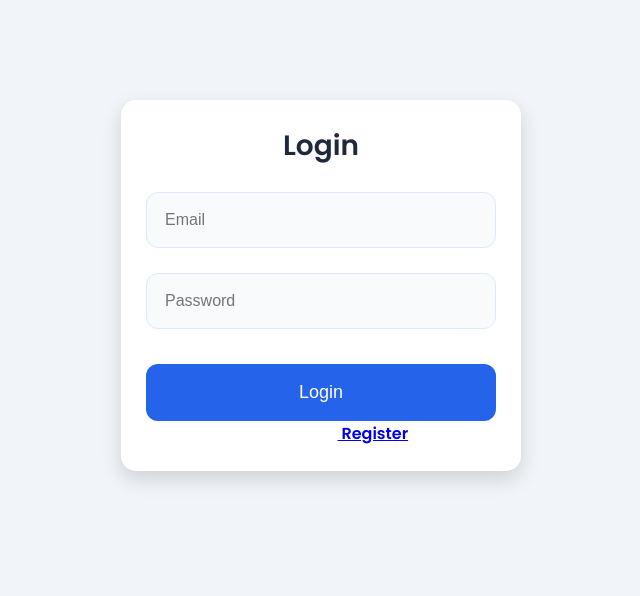
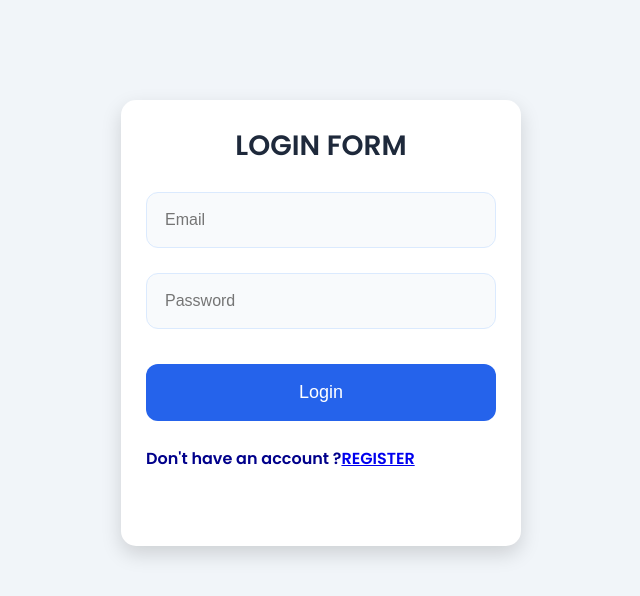
Before and after one commit to atchayak-2802/intern-main-project, a React app in the folder frontend/: page / in a window 1280 px wide. Shown: the top 596 px of the page, without its empty margins (319-959 px from the left). Built offline with nearby package versions, Linux system fonts and the light colour scheme; the HTML template or start-up script is replaced by a standard one.

Commit message:
project frontend

```diff
--- a/frontend/src/Login.jsx
+++ b/frontend/src/Login.jsx
@@ -30,7 +30,8 @@ function Login() {
 };
   return (
     <div className="card" style={{maxWidth: "400px",margin: "100px auto"}}>
-      <h2>Login</h2>
+
+      <h2>LOGIN FORM</h2>
 
       <form onSubmit={handleLogin}>
         <input placeholder="Email" onChange={(e) => setEmail(e.target.value)} />
@@ -44,10 +45,11 @@ function Login() {
         <br /><br />
 
         <button type="submit">Login</button>
-        <p>
-  Don't have an account?
-  <Link to="/register"> Register</Link>
-</p>
+        <br/><br/>
+        <h4>
+  Don't have an account ?
+  <Link to="/register">REGISTER</Link></h4>
+<br/><br/>
       </form>
     </div>
   );
--- a/frontend/src/Register.jsx
+++ b/frontend/src/Register.jsx
@@ -42,7 +42,7 @@ function Register() {
 
       <form className="auth-form" onSubmit={handleRegister}>
 
-        <h2>Register</h2>
+        <h2>REGISTRATION FORM</h2>
 
         <input
           type="text"
@@ -50,7 +50,7 @@ function Register() {
           value={name}
           onChange={(e) => setName(e.target.value)}
           required
-        />
+        /><br/><br/>
 
         <input
           type="email"
@@ -58,7 +58,7 @@ function Register() {
           value={email}
           onChange={(e) => setEmail(e.target.value)}
           required
-        />
+        /><br/><br/>
 
         <input
           type="password"
@@ -66,16 +66,16 @@ function Register() {
           value={password}
           onChange={(e) => setPassword(e.target.value)}
           required
-        />
+        /><br/><br/>
 
         <button type="submit">
           Register
-        </button>
+        </button><br/><br/>
 
-        <p>
-          Already have an account?
-          <Link to="/"> Login</Link>
-        </p>
+        <h4>
+          Already have an account ?
+          <Link to="/"> LOGIN</Link>
+        </h4>
 
       </form>
 
--- a/frontend/src/components/Dashboard.jsx
+++ b/frontend/src/components/Dashboard.jsx
@@ -17,7 +17,7 @@ function Dashboard() {
   <div className="put">
     <div className="dashboard-grid" >
 
-      <h1>SMART INVENTORY AND EXPIRY MANAGEMENT</h1>
+      <h1>WELCOME TO SMART INVENTORY AND EXPIRY MANAGEMENT</h1>
 
       <div className="dashboard-cards">
 
--- a/frontend/src/index.css
+++ b/frontend/src/index.css
@@ -6,6 +6,7 @@
   box-sizing:border-box;
 
 }
+
 
 body{
   position: "center";
@@ -29,6 +30,7 @@ body{
 
   padding:40px;
 }
+h4{color:darkblue;}
 
 
 /* TITLES */
```
